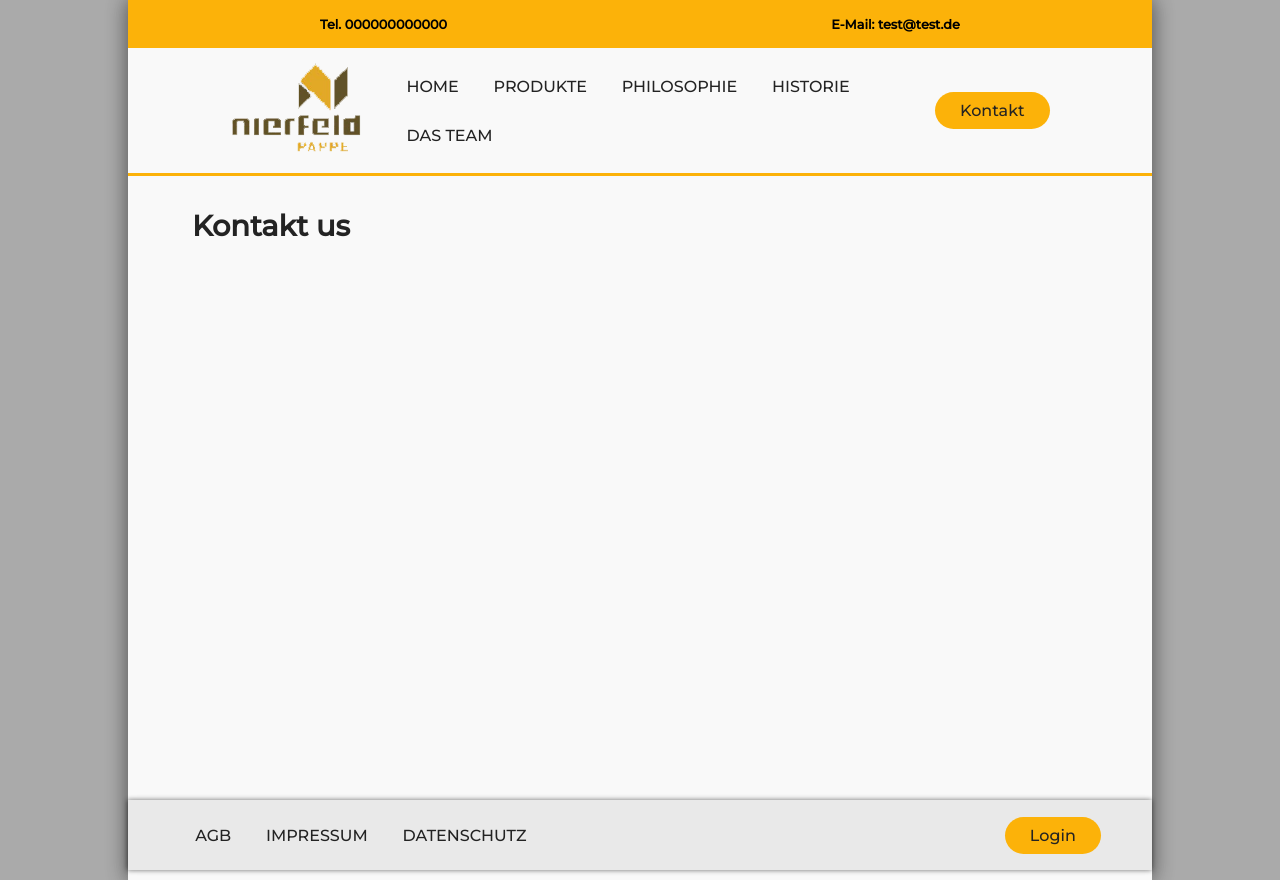
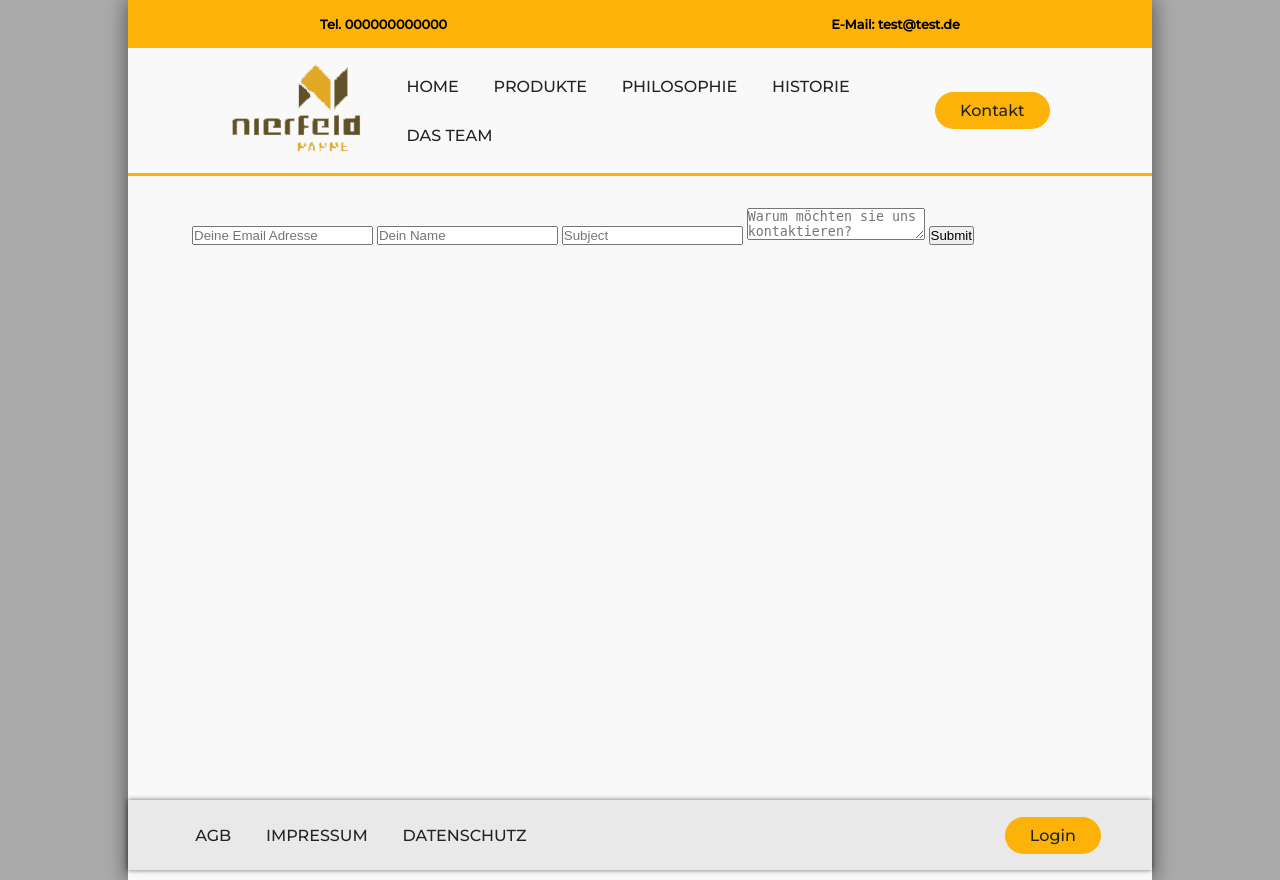
Before and after one commit to BukkitGerman/ITA-F_Pappen_Fabrik_Nierfeld, a PHP site: page /p/kontakt in a window 1280 px wide. Run offline with PHP 8.4, Linux system fonts and the light colour scheme.

Commit message:
update 18.01

```diff
--- a/p3/page/p/kontakt/index.php
+++ b/p3/page/p/kontakt/index.php
@@ -2,6 +2,24 @@
 session_start();
 include '../../server/parsedown-1.7.4/Parsedown.php';
 include '../../template/footer.php';
+
+$response = '';
+if (isset($_POST['email'], $_POST['subject'], $_POST['name'], $_POST['msg'])) {
+	if (!filter_var($_POST['email'], FILTER_VALIDATE_EMAIL)) {
+		$response = 'Email is not valid!';
+	} else if (empty($_POST['email']) || empty($_POST['subject']) || empty($_POST['name']) || empty($_POST['msg'])) {
+		$response = 'Please complete all fields!';
+	} else {
+		$to      = 'contact@example.com';
+		$from    = $_POST['email'];
+		$subject = $_POST['subject'];
+		$message = $_POST['msg'];
+		$headers = 'From: ' . $_POST['email'] . "\r\n" . 'Reply-To: ' . $_POST['email'] . "\r\n" . 'X-Mailer: PHP/' . phpversion();
+		mail($to, $subject, $message, $headers);
+		$response = 'Message sent!';
+	}
+}
+
 ?>
 <!DOCTYPE html>
 <html>
@@ -18,10 +36,15 @@ echo file_get_contents("../../template/header.html");
 <script type="text/javascript" src="../../js/main.js"></script>
 <div class="wrapper">
 	<div class="content">
-		<?php
-			$Parsedown = new Parsedown();
-			echo $Parsedown->text(file_get_contents("../../content/kontakt.md"));
-		 ?>
+		<div>
+			<form class="contact" method="post" action="../../p/kontakt/kontakt.php">
+				<input type="email" name="email" placeholder="Deine Email Adresse" required>
+				<input type="text" name="name" placeholder="Dein Name" required>
+				<input type="text" name="subject" placeholder="Subject" required>
+				<textarea name="msg" placeholder="Warum möchten sie uns kontaktieren?" required></textarea>
+				<input type="submit">
+			</form>
+		</div>
 	</div>
 	<div class="push"></div>
 </div>
--- /dev/null
+++ b/p3/page/p/kontakt/kontakt.php
@@ -0,0 +1,6 @@
+<?php
+if(isset($_POST['email']) && isset($_POST['name']) && isset($_POST['subject']) && isset($_POST['msg'])){
+
+}
+
+?>
--- a/p3/page/template/header.html
+++ b/p3/page/template/header.html
@@ -11,5 +11,5 @@
 			<li><a class='link' name='team' href='/p/team/'>DAS TEAM</a></li>
 		</ul>
 	</nav>
-	<a class='cta link' name='kontakt' href='#'><button>Kontakt</button></a>
+	<a class='cta link' name='kontakt' href='/p/kontakt'><button>Kontakt</button></a>
 </header>
```
Also changed, not shown: p3/page/content/home.md (line endings or trailing spaces).
